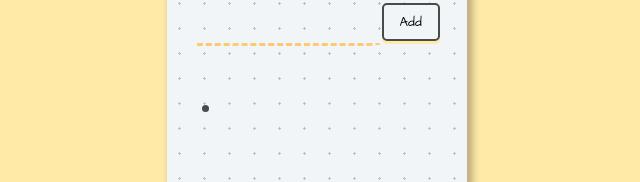
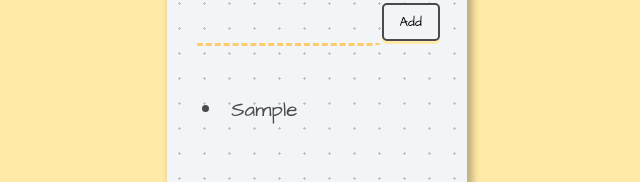
Before and after one commit to Kendaka/todoList, a React (Vite) app: page / in a window 1280 px wide. Both pictures are taken after typing "Sample" into the empty fields and a click on the button "Add". Shown: the part 147-329 px from the top of the page, without its empty margins (323-963 px from the left). Built offline with nearby package versions, Linux system fonts and the light colour scheme.

Commit message:
made the props.text worked

```diff
--- a/src/components/TodoItem.jsx
+++ b/src/components/TodoItem.jsx
@@ -3,7 +3,7 @@
 const todoItems = (props) => {
     return (
         <div>
-            <li>{props.todoItem}</li>
+            <li>{props.text}</li>
         </div>
     )
 }
```
